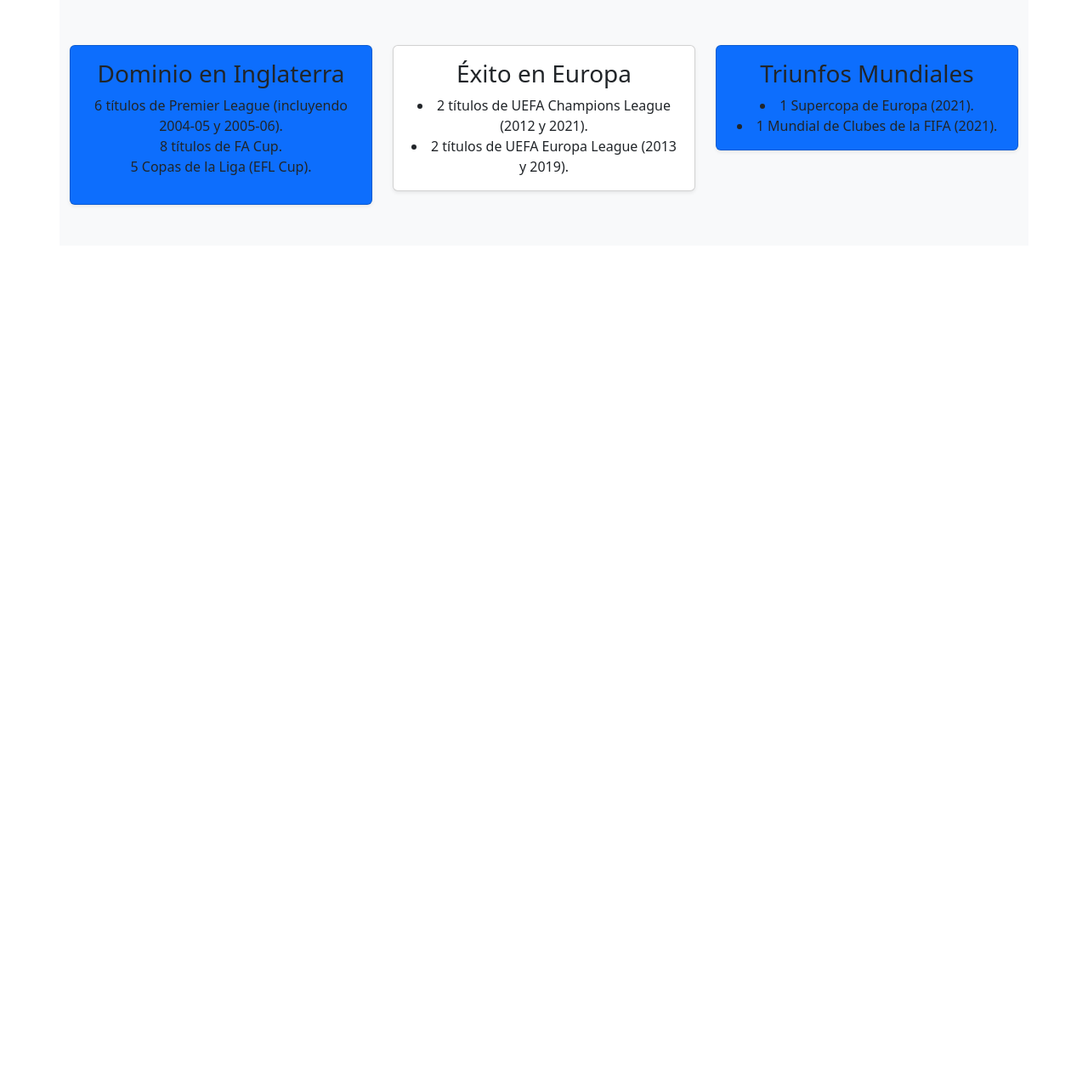
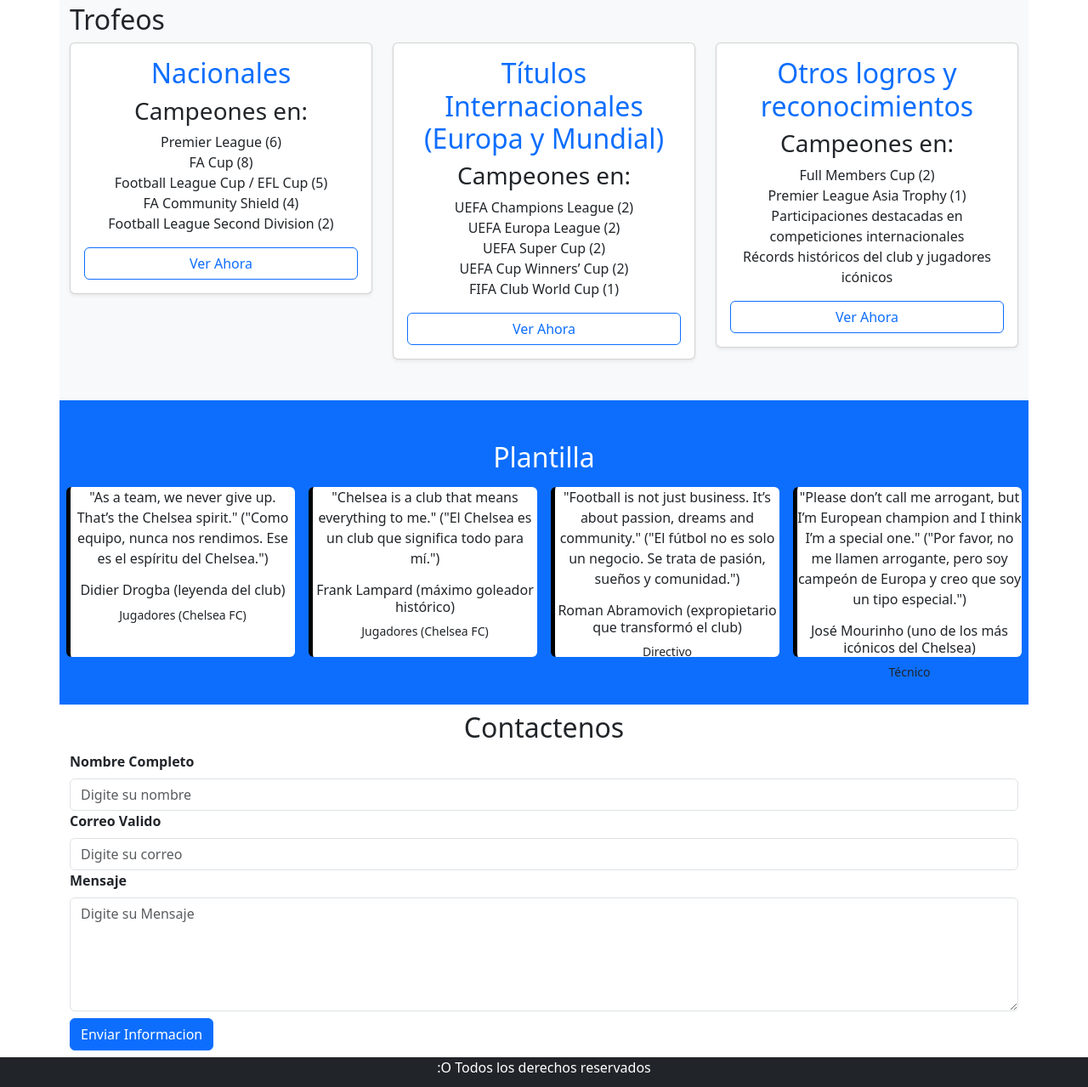
Before and after one commit to Anzolaasaltacunas123/3203084, a plain HTML site: page index.html in a window 1280 px wide. Shown: the part 1516-2795 px from the top of the page at 85% size. Before the commit the page ends 1805 px from the top, so only its background shows below. Drawn offline with nearby package versions, Linux system fonts and the light colour scheme.

Commit message:
Pagina Terminada

```diff
--- a/index.html
+++ b/index.html
@@ -6,6 +6,7 @@
     <meta name="viewport" content="width=device-width, initial-scale=1">
     <title>Bootstrap demo</title>
     <link rel="stylesheet" href="style.css">
+    <link rel="stylesheet" href="https://cdn.jsdelivr.net/npm/bootstrap-icons@1.13.1/font/bootstrap-icons.min.css">
     <link href="https://cdn.jsdelivr.net/npm/bootstrap@5.3.7/dist/css/bootstrap.min.css" rel="stylesheet"
         integrity="sha384-LN+7fdVzj6u52u30Kp6M/trliBMCMKTyK833zpbD+pXdCLuTusPj697FH4R/5mcr" crossorigin="anonymous">
 </head>
@@ -103,35 +104,126 @@
             </div>
         </div>
     </section>
-    <section id="trofeos" class="container bg-light text-center">
-        <h2 style="justify-content: center; padding-top: 3px;">Nuestros Campeonatos Ganados</h2>
-        <div class="row py-5">
-            <div class="col-md-4">
-                <div class="card pricing text-center p-3  shadow-sm bg-primary" >
-                    <h3>Dominio en Inglaterra</h3>
-                    <ul class="list-unstyled">
-                        <li>6 títulos de Premier League (incluyendo 2004-05 y 2005-06).</li>
-                        <li>8 títulos de FA Cup.</li>
-                        <li>5 Copas de la Liga (EFL Cup).</li>
-                    </ul>
+    <section id="trofeos" class="container bg-light py-5 ">
+    <h2>Trofeos</h2>
+    <div class="row">
+
+        <div class="col-md-4 text-center">
+            <div class="card pricing text-center p-3 shadow-sm">
+                <h2 class="text-primary">Nacionales</h2>
+                <h3>Campeones en:</h3>
+                <ul class="list-unstyled">
+                    <li>Premier League (6)</li>
+                    <li>FA Cup (8)</li>
+                    <li>Football League Cup / EFL Cup (5)</li>
+                    <li>FA Community Shield (4)</li>
+                    <li>Football League Second Division (2)</li>
+                </ul>
+                <a href="#" class="btn btn-outline-primary">Ver Ahora</a>
+            </div>
+        </div>
+
+        <div class="col-md-4 text-center">
+            <div class="card pricing text-center p-3 shadow-sm">
+                <h2 class="text-primary"> Títulos Internacionales (Europa y Mundial) </h2>
+                <h3>Campeones en:</h3>
+                <ul class="list-unstyled">
+                    <li>UEFA Champions League (2)</li>
+                    <li>UEFA Europa League (2)</li>
+                    <li>UEFA Super Cup (2)</li>
+                    <li>UEFA Cup Winners’ Cup (2)</li>
+                    <li>FIFA Club World Cup (1)</li>
+                </ul>
+                <a href="#" class="btn btn-outline-primary">Ver Ahora</a>
+            </div>
+        </div>
+
+        <div class="col-md-4 text-center">
+            <div class="card pricing text-center p-3 shadow-sm">
+                <h2 class="text-primary"> Otros logros y reconocimientos </h2>
+                <h3>Campeones en:</h3>
+                <ul class="list-unstyled">
+                    <li>Full Members Cup (2)</li>
+                    <li>Premier League Asia Trophy (1)</li>
+                    <li>Participaciones destacadas en competiciones internacionales</li>
+                    <li>Récords históricos del club y jugadores icónicos</li>
+                </ul>
+                <a href="#" class="btn btn-outline-primary">Ver Ahora</a>
+            </div>
+        </div>
+    </div>
+    </section>
+    <section id="Plantilla" class="container bg-primary py-5 text-center " >
+        <h2 style="color: white;" id="Plantilla">Plantilla</h2>
+        <div class="row">
+            <div class="col-md-3  p-2">
+                <div class="card testimonio " style="border: none;border-left: 5px solid rgb(0, 0, 0); height: 200px;"id="jugadores">
+                    <p>"As a team, we never give up. That’s the Chelsea spirit."
+                    ("Como equipo, nunca nos rendimos. Ese es el espíritu del Chelsea.")</p>
+                    <h6>Didier Drogba (leyenda del club)</h6>
+                    <small>Jugadores (Chelsea FC)</small>
                 </div>
             </div>
-            <div class="col-md-4">
-                <div class="card pricing text-center p-3  shadow-sm bg-damage">
-                    <h3>Éxito en Europa</h3>
-                    <li>2 títulos de UEFA Champions League (2012 y 2021).</li>
-                    <li>2 títulos de UEFA Europa League (2013 y 2019).</li>
+            <div class="col-md-3   p-2">
+                <div class="card testimonio" style="border: none;border-left: 5px solid rgb(0, 0, 0); height: 200px;"id="jugadores">
+                    <p>"Chelsea is a club that means everything to me."
+                    ("El Chelsea es un club que significa todo para mí.")</p>
+                    <h6>Frank Lampard (máximo goleador histórico)</h6>
+                    <small>Jugadores (Chelsea FC)</small>
                 </div>
             </div>
-            <div class="col-md-4">
-                <div class="card pricing text-center p-3  shadow-sm bg-primary">
-                    <h3>Triunfos Mundiales</h3>
-                    <li>1 Supercopa de Europa (2021).</li>
-                    <li>1 Mundial de Clubes de la FIFA (2021).</li>
+            <div class="col-md-3   p-2">
+                <div class="card testimonio" style="border: none;border-left: 5px solid rgb(0, 0, 0); height: 200px;"id="Directivos">
+                    <p>"Football is not just business. It’s about passion, dreams and community."
+                    ("El fútbol no es solo un negocio. Se trata de pasión, sueños y comunidad.")                                 </p>
+                    <h6>Roman Abramovich (expropietario que transformó el club)</h6>
+                    <small>Directivo  </small>
+                </div>
+            </div>
+            <div class="col-md-3   p-2 p-left-3">
+                <div class="card testimonio"style="border: none;border-left: 5px solid rgb(0, 0, 0); height: 200px;" id="Equipotec">
+                    <p>"Please don’t call me arrogant, but I’m European champion and I think I’m a special one."
+                    ("Por favor, no me llamen arrogante, pero soy campeón de Europa y creo que soy un tipo especial.")</p>
+                    <h6>José Mourinho (uno de los más icónicos del Chelsea)</h6>
+                    <small>Técnico</small>
                 </div>
             </div>
         </div>
     </section>
+    <section>
+        <div class="container py-2 text-center">
+            <h2>Contactenos</h2>
+            <div class="row">
+                <div class="col">
+                    <form action="" class="text-start">
+                        <div>
+                            <label for="Nombre" class="form-label "> <strong>Nombre Completo</strong></label>
+                            <input type="text" class="form-control" id="nombre" placeholder="Digite su nombre">
+                        </div>
+                        <div>
+                            <label for="Correo" class="form-label"><strong>Correo Valido</strong></label>
+                            <input type="email" class="form-control" id="correo" placeholder="Digite su correo">
+                        </div>
+                        <div>
+                            <label for="Mensaje" class="form-label"> <strong>Mensaje</strong></label>
+                            <textarea name="Mensaje" class="form-control" id="Mensaje" placeholder="Digite su Mensaje" rows="5"></textarea>
+                        </div>
+                        <button class="btn btn-primary mt-2">Enviar Informacion</button>
+                    </form>
+                </div>
+            </div>
+        </div>
+    </section>
+    <footer class="bg-dark text-white text-center">
+        <div class="container">
+            <p>:O Todos los derechos reservados</p>
+            <i class="bi bi-facebook"></i>
+            <i class="bi bi-instagram"></i>
+            <i class="bi bi-youtube"></i>
+            <i class="bi bi-discord"></i>
+        </div>
+        <br>
+    </footer>
     <script src="https://cdn.jsdelivr.net/npm/bootstrap@5.3.7/dist/js/bootstrap.bundle.min.js"
         integrity="sha384-ndDqU0Gzau9qJ1lfW4pNLlhNTkCfHzAVBReH9diLvGRem5+R9g2FzA8ZGN954O5Q"
         crossorigin="anonymous"></script>
--- a/style.css
+++ b/style.css
@@ -20,3 +20,14 @@ top: 0%;
 .card img{
     object-fit: fill;
 }
+.pricing{
+    transition: transform 0.3s;
+}
+.pricing:hover{
+    transform: scale(1.03);
+}
+.testimonios{
+border: none;
+border-left: 2px solid rgb(30, 58, 219);
+height: 200px;
+}
```
